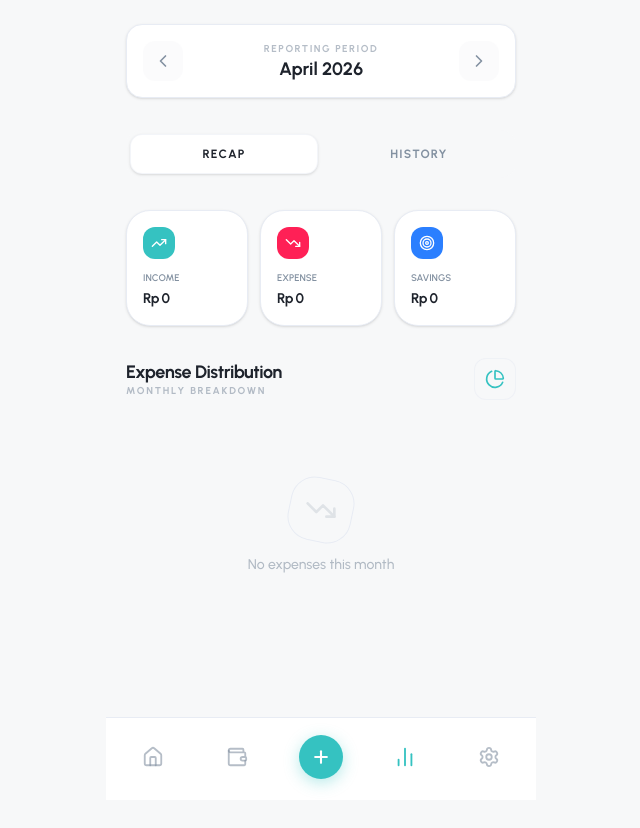
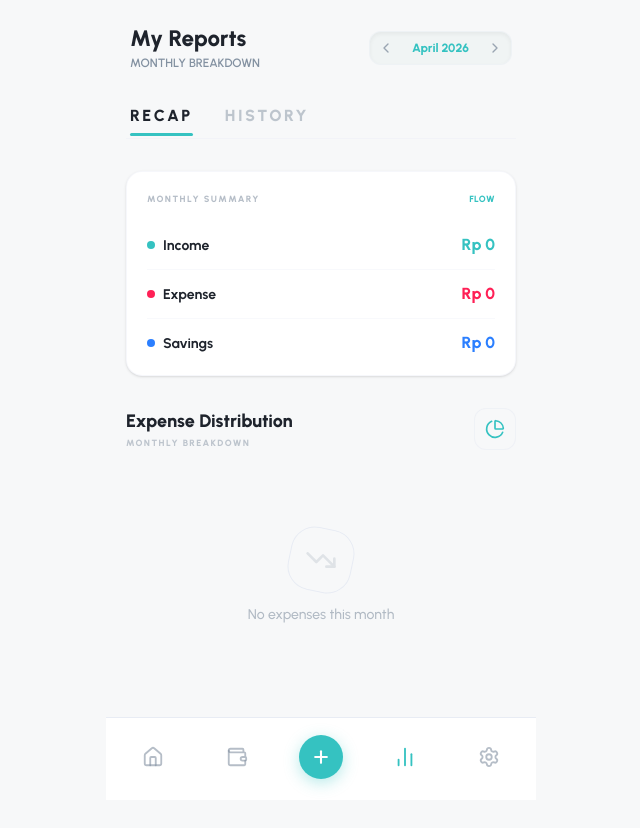
Before and after one commit to projectdummy2025/moneytrack-project, a Next.js app: page /reports in a window 1280 px wide. Shown: the top 828 px of the page, without its empty margins (319-959 px from the left). Built offline with nearby package versions, Linux system fonts and the light colour scheme.

Commit message:
Enhance reports view with monthly summary list

```diff
--- a/src/shell/reports/ReportsView.tsx
+++ b/src/shell/reports/ReportsView.tsx
@@ -7,6 +7,7 @@ import {
   TrendingUp,
   TrendingDown,
   Target,
+  Calendar,
   Search,
   Filter,
   ArrowUpRight,
@@ -116,42 +117,93 @@ export function ReportsView({ state, actions }: ReportsViewProps) {
       />
 
       {/* ── Section 2: Main Tab — Recap / History ──────────────────────────── */}
-      <div className="flex gap-2 p-1 bg-secondary rounded-2xl">
-        {(["recap", "history"] as MainTab[]).map((tab) => (
+      <div className="flex gap-8 border-b border-border/40 pb-0.5 select-none px-1">
+        {(["recap", "history"] as MainTab[]).map((tab) => {
+          const isActive = mainTab === tab;
+          return (
             <button
               key={tab}
               onClick={() => setMainTab(tab)}
               className={cn(
-              "flex-1 py-2.5 rounded-xl text-[12px] font-bold uppercase tracking-widest transition-all",
-              mainTab === tab
-                ? "bg-card text-foreground shadow-sm border border-border/50"
-                : "text-muted-foreground"
+                "pb-2 text-meta font-black uppercase tracking-[0.16em] transition-all relative cursor-pointer active:scale-95 outline-none",
+                isActive ? "text-foreground font-black" : "text-muted-foreground/50 hover:text-foreground"
               )}
             >
               {tab}
+              {isActive && (
+                <motion.div
+                  layoutId="activeReportsTabUnderline"
+                  className="absolute bottom-0 left-0 right-0 h-[2.5px] bg-[#35C2C1] rounded-full"
+                  transition={{ type: "spring", stiffness: 380, damping: 30 }}
+                />
+              )}
             </button>
-        ))}
+          );
+        })}
       </div>
 
       {/* ── Tab: Recap ─────────────────────────────────────────────────────── */}
       {mainTab === "recap" && (
         <div className="flex flex-col gap-8">
 
-      {/* ── Summary Cards — Income / Expense / Savings ──────────── */}
-      <div className="grid grid-cols-3 gap-3">
-        <SummaryCard label="Income"  value={totalIncome}  icon={TrendingUp}   colorClass="text-white bg-[#35C2C1]" />
-        <SummaryCard label="Expense" value={totalExpense} icon={TrendingDown}  colorClass="text-white bg-rose-500" />
-        <SummaryCard label="Savings" value={netSavings}   icon={Target}        colorClass="text-white bg-blue-500" />
+      {/* ── Summary Card — Unified Monthly Breakdown ──────────── */}
+      <div className="bg-card rounded-2xl border border-border/40 p-5 flex flex-col gap-4 shadow-sm select-none">
+        <div className="flex items-center justify-between">
+          <p className="text-[9px] font-black uppercase tracking-[0.16em] text-muted-foreground/60">
+            Monthly Summary
+          </p>
+          <span className="text-[9px] font-black text-[#35C2C1] uppercase tracking-wider">
+            Flow
+          </span>
+        </div>
+
+        <div className="flex flex-col divide-y divide-border/30">
+          {/* Income Row */}
+          <div className="flex items-center justify-between py-3">
+            <div className="flex items-center gap-2">
+              <div className="w-2 h-2 rounded-full bg-[#35C2C1]" />
+              <span className="text-body-sm font-bold text-foreground">Income</span>
+            </div>
+            <span className="text-body font-black text-[#35C2C1]">
+              {formatCurrency(totalIncome)}
+            </span>
+          </div>
+
+          {/* Expense Row */}
+          <div className="flex items-center justify-between py-3">
+            <div className="flex items-center gap-2">
+              <div className="w-2 h-2 rounded-full bg-rose-500" />
+              <span className="text-body-sm font-bold text-foreground">Expense</span>
+            </div>
+            <span className="text-body font-black text-rose-500">
+              {formatCurrency(totalExpense)}
+            </span>
+          </div>
+
+          {/* Savings Row */}
+          <div className="flex items-center justify-between py-3 pb-0">
+            <div className="flex items-center gap-2">
+              <div className="w-2 h-2 rounded-full bg-blue-500" />
+              <span className="text-body-sm font-bold text-foreground">Savings</span>
+            </div>
+            <span className={cn(
+              "text-body font-black",
+              netSavings >= 0 ? "text-blue-500" : "text-rose-500"
+            )}>
+              {formatCurrency(netSavings)}
+            </span>
+          </div>
+        </div>
       </div>
 
       {/* ── Section 3: Pie Chart — Expense Distribution ────────────────────── */}
       <div className="flex flex-col gap-4">
         <div className="flex items-center justify-between">
           <div>
-            <h3 className="text-[18px] font-bold text-foreground leading-tight tracking-tight">
+            <h3 className="text-heading-sm font-black text-foreground">
               Expense Distribution
             </h3>
-            <p className="text-[10px] font-bold text-muted-foreground/60 uppercase tracking-[0.18em]">
+            <p className="text-[9px] font-black uppercase tracking-[0.16em] text-muted-foreground/50 mt-0.5">
               Monthly Breakdown
             </p>
           </div>
@@ -216,10 +268,10 @@ export function ReportsView({ state, actions }: ReportsViewProps) {
                     exit={{ opacity: 0, scale: 1.05 }}
                     className="flex flex-col items-center"
                   >
-                    <p className="text-[10px] font-bold text-muted-foreground/50 uppercase tracking-[0.2em] mb-1">
+                    <p className="text-[9px] font-black uppercase tracking-[0.16em] text-muted-foreground/50 mb-0.5">
                       Total Spent
                     </p>
-                    <p className="text-[26px] font-black tracking-tighter text-foreground leading-none">
+                    <p className="text-display-md font-black tracking-tighter text-foreground leading-none">
                       {formatCurrency(totalExpense)}
                     </p>
                   </motion.div>
@@ -235,13 +287,13 @@ export function ReportsView({ state, actions }: ReportsViewProps) {
                       className="w-3 h-3 rounded-full"
                       style={{ backgroundColor: categoryData[activePieIndex].color }}
                     />
-                    <p className="text-[11px] font-bold text-foreground uppercase tracking-wide line-clamp-1">
+                    <p className="text-body font-black text-foreground uppercase tracking-wide line-clamp-1">
                       {categoryData[activePieIndex].name}
                     </p>
-                    <p className="text-[22px] font-black tracking-tighter text-foreground leading-none">
+                    <p className="text-heading-xl font-black tracking-tighter text-foreground leading-none">
                       {formatCurrency(categoryData[activePieIndex].value)}
                     </p>
-                    <p className="text-[10px] font-bold text-muted-foreground/60 uppercase tracking-widest">
+                    <p className="text-[9px] font-black uppercase tracking-[0.16em] text-muted-foreground/50">
                       {Math.round(categoryData[activePieIndex].percentage)}% of total
                     </p>
                   </motion.div>
@@ -256,10 +308,10 @@ export function ReportsView({ state, actions }: ReportsViewProps) {
       {hasCategoryData && (
         <div className="flex flex-col gap-3">
           <div>
-            <h3 className="text-[18px] font-bold text-foreground leading-tight tracking-tight">
+            <h3 className="text-heading-sm font-black text-foreground">
               Categories
             </h3>
-            <p className="text-[10px] font-bold text-muted-foreground/60 uppercase tracking-[0.18em]">
+            <p className="text-[9px] font-black uppercase tracking-[0.16em] text-muted-foreground/50 mt-0.5">
               Monthly Distribution
             </p>
           </div>
@@ -276,7 +328,7 @@ export function ReportsView({ state, actions }: ReportsViewProps) {
                 />
                 <div>
                   <p className="text-body-sm font-bold text-foreground">{category.name}</p>
-                  <p className="text-[10px] font-bold text-muted-foreground/50 uppercase tracking-widest">
+                  <p className="text-meta-xs font-bold text-muted-foreground/50 uppercase tracking-widest">
                     {category.count} {category.count === 1 ? "transaction" : "transactions"}
                   </p>
                 </div>
@@ -286,7 +338,7 @@ export function ReportsView({ state, actions }: ReportsViewProps) {
                 <p className="text-body font-bold tracking-tighter text-foreground">
                   {formatCurrency(category.value)}
                 </p>
-                <p className="text-[10px] font-medium text-muted-foreground/60">
+                <p className="text-meta-xs font-medium text-muted-foreground/60">
                   {Math.round(category.percentage)}%
                 </p>
               </div>
@@ -303,32 +355,32 @@ export function ReportsView({ state, actions }: ReportsViewProps) {
         <div className="flex flex-col gap-6">
 
       {/* ── Search Bar + Filter Toggle ──────────────────────────── */}
-      <div className="flex gap-3 sticky top-0 z-40">
-        <div className="absolute inset-0 bg-background/80 backdrop-blur-md -mx-4 pointer-events-none" />
+      <div className="flex gap-3 sticky top-0 z-40 py-2">
+        <div className="absolute inset-0 bg-background/80 backdrop-blur-lg -mx-4 border-b border-border/10 pointer-events-none" />
 
-        <div className="relative flex-1">
-          <Search className="absolute left-4 top-1/2 -translate-y-1/2 w-4 h-4 text-muted-foreground" />
+        <div className="relative flex-1 group">
+          <Search className="absolute left-4 top-1/2 -translate-y-1/2 w-4 h-4 text-muted-foreground/60 group-focus-within:text-accent group-focus-within:scale-110 transition-all duration-300" />
           <input
             type="text"
             placeholder="Search transactions..."
             value={state.searchQuery}
             onChange={(event) => actions.setSearchQuery(event.target.value)}
-            className="w-full pl-11 pr-4 py-3.5 rounded-2xl bg-secondary border border-border/50 focus:border-accent focus:ring-2 focus:ring-accent/10 transition-all outline-none text-body font-medium"
+            className="w-full pl-11 pr-4 py-3.5 rounded-2xl bg-secondary/60 hover:bg-secondary/80 focus:bg-card border border-border/40 focus:border-accent/40 focus:ring-4 focus:ring-accent/5 transition-all duration-300 outline-none text-body font-semibold tracking-tight shadow-sm focus:shadow-[0_4px_20px_rgba(53,194,193,0.08)]"
           />
         </div>
 
         <button
           onClick={() => actions.setShowFilters(!state.showFilters)}
           className={cn(
-            "relative w-12 h-12 rounded-2xl border border-border/50 flex items-center justify-center transition-all",
+            "relative w-12 h-12 rounded-2xl border flex items-center justify-center transition-all duration-300 active:scale-95 cursor-pointer shadow-sm",
             state.showFilters || state.hasActiveFilters
-              ? "bg-accent/10 text-accent border-accent/30"
-              : "bg-secondary text-muted-foreground"
+              ? "bg-gradient-to-tr from-[#35C2C1] to-[#4dd4d3] text-white border-transparent shadow-[#35C2C1]/20"
+              : "bg-secondary/60 hover:bg-secondary/80 text-muted-foreground border-border/40 hover:text-foreground"
           )}
         >
-          <Filter className="w-5 h-5" />
+          <Filter className="w-5 h-5 transition-transform duration-300" />
           {state.hasActiveFilters && (
-            <span className="absolute -top-1 -right-1 w-3 h-3 bg-accent rounded-full" />
+            <span className="absolute -top-1 -right-1 w-3 h-3 bg-rose-500 rounded-full border-2 border-background animate-pulse" />
           )}
         </button>
       </div>
@@ -395,25 +447,26 @@ export function ReportsView({ state, actions }: ReportsViewProps) {
       </AnimatePresence>
 
       {/* ── History Sub-Tabs: All / Income / Expense ───────────── */}
-      <div className="flex gap-2 p-1 bg-secondary rounded-2xl">
-        {(["all", "income", "expense"] as HistoryTab[]).map((tab) => (
+      <div className="flex gap-5 overflow-x-auto pb-1.5 scrollbar-hide flex-nowrap px-1">
+        {[
+          { id: "all", label: "All", activeClass: "text-foreground font-black" },
+          { id: "income", label: "Income", activeClass: "text-emerald-600 font-black" },
+          { id: "expense", label: "Expense", activeClass: "text-rose-600 font-black" }
+        ].map((tab) => {
+          const isActive = historyTab === tab.id;
+          return (
             <button
-            key={tab}
-            onClick={() => setHistoryTab(tab)}
+              key={tab.id}
+              onClick={() => setHistoryTab(tab.id as HistoryTab)}
               className={cn(
-              "flex-1 py-2 rounded-xl text-[11px] font-bold uppercase tracking-widest transition-all",
-              historyTab === tab
-                ? tab === "income"
-                  ? "bg-emerald-500 text-white shadow-sm"
-                  : tab === "expense"
-                  ? "bg-rose-500 text-white shadow-sm"
-                  : "bg-card text-foreground shadow-sm border border-border/50"
-                : "text-muted-foreground"
+                "py-1 text-meta-xs font-black uppercase tracking-[0.16em] transition-all cursor-pointer whitespace-nowrap active:scale-95",
+                isActive ? tab.activeClass : "text-muted-foreground/50 hover:text-foreground"
               )}
             >
-            {tab}
+              {tab.label}
             </button>
-        ))}
+          );
+        })}
       </div>
 
       {/* ── Transaction List Grouped by Date ───────────────────── */}
@@ -499,7 +552,6 @@ export function ReportsView({ state, actions }: ReportsViewProps) {
 
 // ─── Sub-components ────────────────────────────────────────────────────────────
 
-// Shows prev/next arrows and the current month name
 function MonthSelector({
   monthDisplayName,
   onPrev,
@@ -510,29 +562,37 @@ function MonthSelector({
   onNext: () => void;
 }) {
   return (
-    <div className="bg-card rounded-2xl border border-border shadow-sm p-4 flex items-center justify-between">
+    <div className="flex items-center justify-between w-full px-1 gap-2 select-none">
+      {/* Left Column: Aligned Title (Matches My Wallets styling) */}
+      <div className="flex flex-col min-w-0">
+        <h1 className="text-heading-lg font-extrabold text-foreground truncate">
+          My Reports
+        </h1>
+        <p className="text-meta font-semibold text-muted-foreground uppercase truncate mt-0.5">
+          Monthly breakdown
+        </p>
+      </div>
+
+      {/* Right Column: Sleek Mini Pill Switcher (Guaranteed no overflow) */}
+      <div className="flex items-center gap-0.5 bg-[#f0f4f4] dark:bg-[#1a2929] p-0.5 rounded-xl border border-border/30 shadow-inner shrink-0">
         <button
           onClick={onPrev}
-        className="w-10 h-10 rounded-xl flex items-center justify-center bg-secondary/50 hover:bg-secondary active:scale-95 transition-all text-muted-foreground"
+          className="w-7 h-7 rounded-lg flex items-center justify-center hover:bg-card hover:text-foreground active:scale-90 transition-all text-muted-foreground/80 cursor-pointer"
         >
-        <ChevronLeft className="w-5 h-5" />
+          <ChevronLeft className="w-4 h-4" />
         </button>
 
-      <div className="flex flex-col items-center">
-        <span className="text-[10px] font-bold text-muted-foreground/60 uppercase tracking-[0.15em] leading-none mb-1.5">
-          Reporting Period
-        </span>
-        <h2 className="text-body-lg font-bold text-foreground leading-none capitalize">
-          {monthDisplayName}
-        </h2>
+        <div className="px-2.5 py-0.5 flex items-center text-meta font-black text-[#35C2C1] capitalize">
+          <span className="truncate max-w-[90px]">{monthDisplayName}</span>
         </div>
 
         <button
           onClick={onNext}
-        className="w-10 h-10 rounded-xl flex items-center justify-center bg-secondary/50 hover:bg-secondary active:scale-95 transition-all text-muted-foreground"
+          className="w-7 h-7 rounded-lg flex items-center justify-center hover:bg-card hover:text-foreground active:scale-90 transition-all text-muted-foreground/80 cursor-pointer"
         >
-        <ChevronRight className="w-5 h-5" />
+          <ChevronRight className="w-4 h-4" />
         </button>
+      </div>
     </div>
   );
 }
@@ -541,24 +601,19 @@ function MonthSelector({
 function SummaryCard({
   label,
   value,
-  icon: Icon,
-  colorClass,
+  borderColorClass,
 }: {
   label: string;
   value: number;
-  icon: React.ElementType;
-  colorClass: string;
+  borderColorClass: string;
 }) {
   return (
-    <div className="bg-card rounded-3xl p-4 border border-border flex flex-col gap-3 shadow-sm relative overflow-hidden">
-      <div className={cn("w-8 h-8 rounded-xl flex items-center justify-center shrink-0", colorClass)}>
-        <Icon className="w-4 h-4" />
-      </div>
+    <div className={cn("bg-card rounded-2xl p-4 border-l-4 border-y border-r border-y-border border-r-border flex flex-col gap-2 shadow-sm relative overflow-hidden", borderColorClass)}>
       <div>
-        <p className="text-meta-2xs font-semibold uppercase text-muted-foreground mb-1">
+        <p className="text-[9px] font-black uppercase tracking-[0.16em] text-muted-foreground/60 mb-0.5">
           {label}
         </p>
-        <p className="text-body-sm font-bold tracking-tighter text-foreground truncate">
+        <p className="text-body font-black tracking-tight text-foreground truncate">
           {formatCurrency(Math.abs(value))}
         </p>
       </div>
@@ -586,46 +641,40 @@ function TransactionItem({
       animate={{ opacity: 1 }}
       transition={{ delay: animationDelay }}
       onClick={onEdit}
-      className="flex items-center gap-4 p-4 cursor-pointer active:bg-secondary/50 transition-colors"
+      className="flex items-center justify-between p-5 cursor-pointer active:bg-secondary/40 transition-colors select-none"
     >
-      {/* Direction icon */}
-      <div
-        className={cn(
-          "w-10 h-10 rounded-2xl flex items-center justify-center shrink-0",
-          isIncome
-            ? "bg-emerald-50 text-emerald-600 border border-emerald-100/50"
-            : "bg-secondary text-primary border border-border/50"
-        )}
-      >
-        {isIncome ? (
-          <ArrowUpRight className="w-5 h-5 stroke-[2px]" />
-        ) : (
-          <ArrowDownLeft className="w-5 h-5 stroke-[2px]" />
+      <div className="flex items-center gap-3.5 min-w-0">
+        {/* Subtle Colored Dot Indicator */}
+        <div className={cn(
+          "w-2.5 h-2.5 rounded-full shrink-0",
+          isIncome ? "bg-[#35C2C1]" : "bg-rose-500"
+        )} />
+
+        <div className="flex flex-col min-w-0">
+          <div className="flex items-center gap-2">
+            <span className="text-body font-black tracking-tight text-foreground truncate">
+              {transaction.memo || transaction.categoryName}
+            </span>
+            {transaction.memo && (
+              <span className="shrink-0 px-2 py-0.5 rounded-md bg-secondary text-[8px] font-black text-muted-foreground/80 uppercase tracking-wider">
+                {transaction.categoryName}
+              </span>
             )}
           </div>
-
-      {/* Memo and category info */}
-      <div className="flex-1 min-w-0">
-        <p className="text-body-sm font-bold tracking-tight truncate text-foreground">
-          {transaction.memo || transaction.categoryName}
-        </p>
-        <p className="text-meta-xs font-medium text-muted-foreground mt-0.5">
-          {transaction.categoryName} •{" "}
+          <p className="text-meta-xs font-semibold text-muted-foreground/60 leading-none mt-1">
             {new Date(transaction.transactedAt).toLocaleTimeString([], {
               hour: "2-digit",
               minute: "2-digit",
             })}
           </p>
         </div>
+      </div>
 
-      {/* Amount colored by income/expense */}
-      <p
-        className={cn(
-          "text-body-sm font-bold tracking-tight shrink-0",
+      <p className={cn(
+        "text-body font-black tracking-tight shrink-0",
         isIncome ? "text-emerald-600" : "text-rose-600"
-        )}
-      >
-        {formatCurrency(transaction.amount)}
+      )}>
+        {isIncome ? '+' : '-'} {formatCurrency(transaction.amount)}
       </p>
     </motion.div>
   );
```
Also changed, not shown: src/shell/history/TraceLine.tsx (+11 -11 lines). Lines whose indentation alone changed are shown as unchanged.
